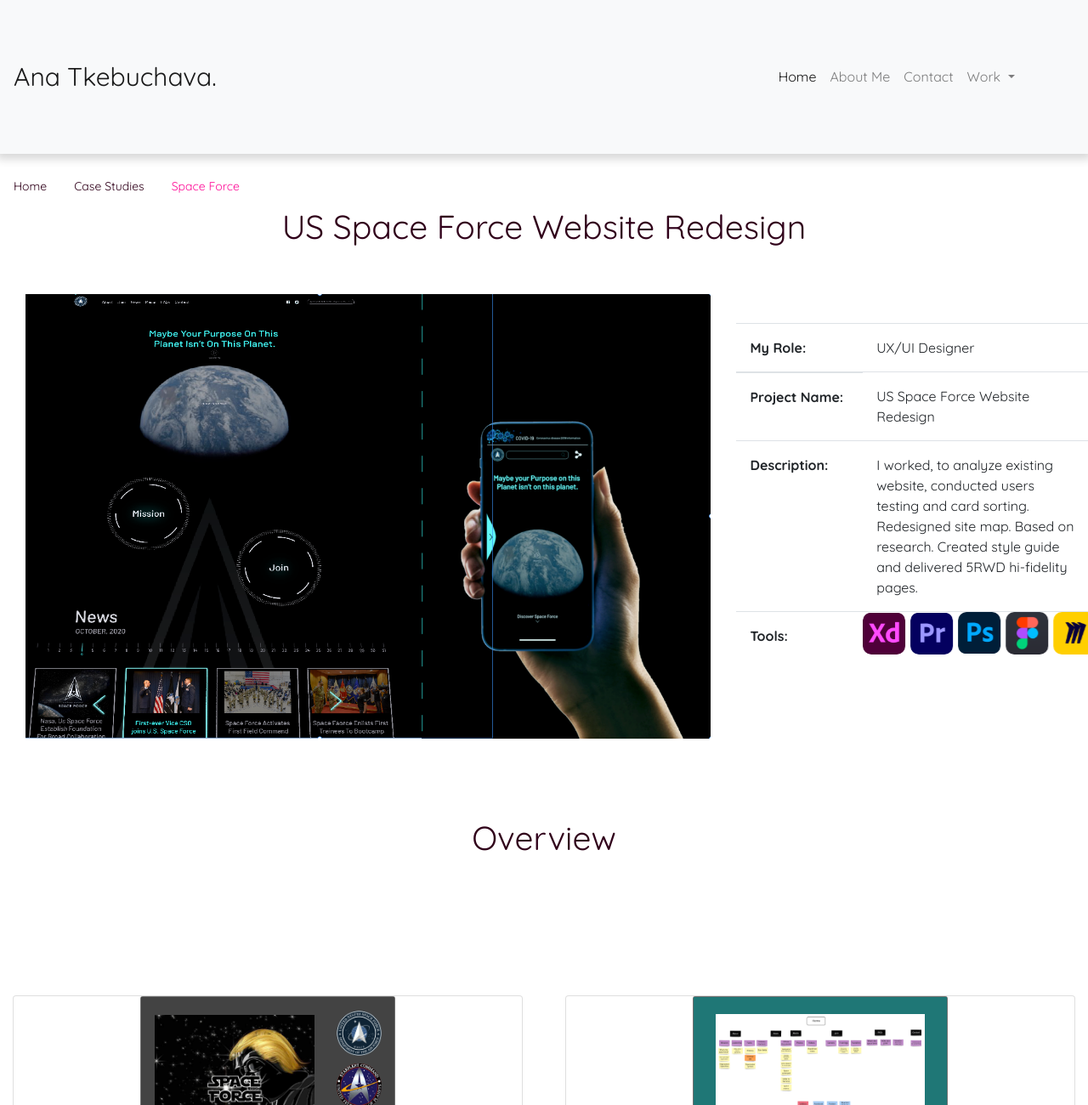
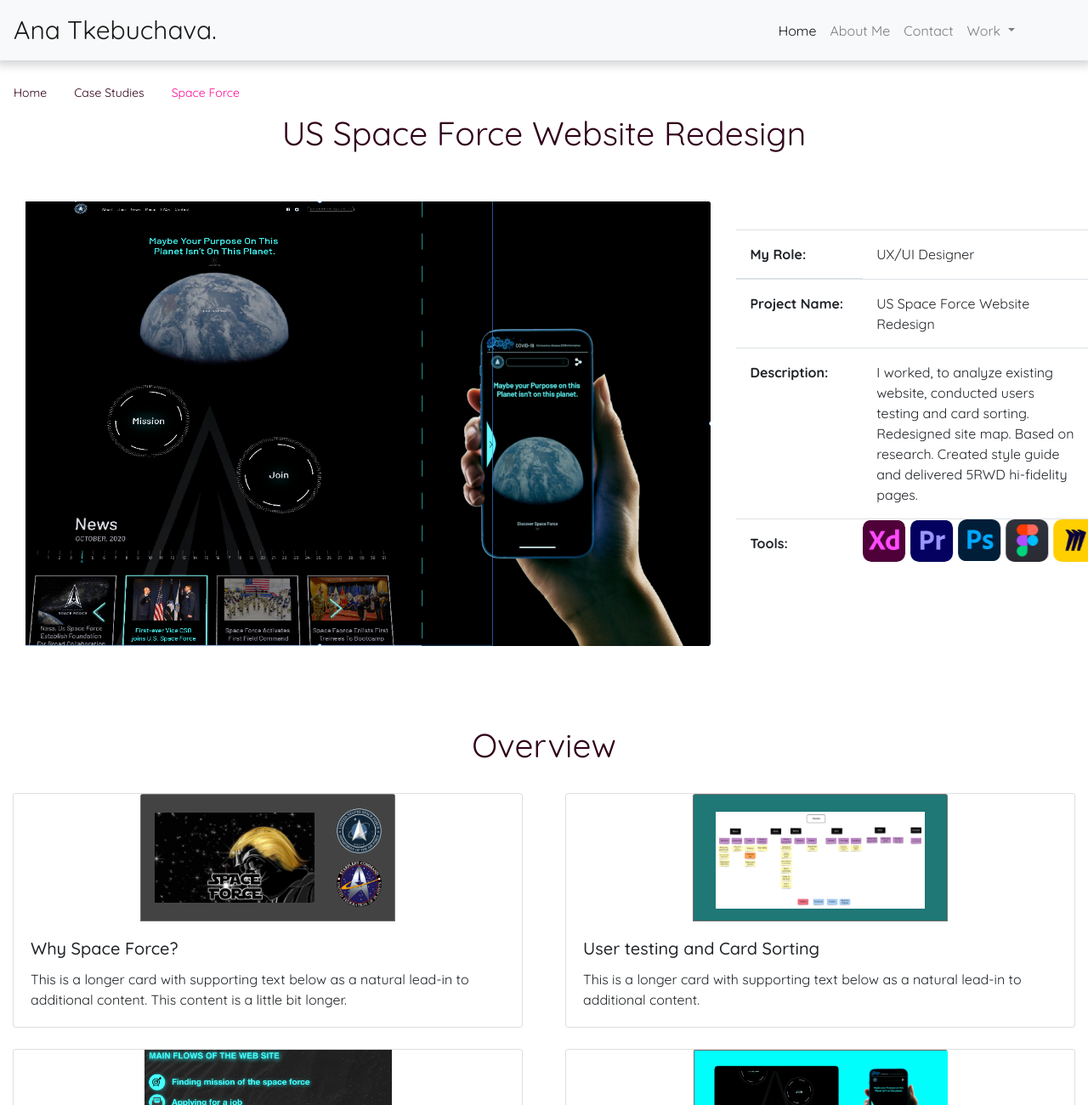
Before and after one commit to anatkebuchava/homework20, a plain HTML site: page index.html in a window 1280 px wide. Shown: the top 1300 px of the page at 85% size. Drawn offline with nearby package versions, Linux system fonts and the light colour scheme.

Commit message:
Update styles.css

```diff
--- a/css/styles.css
+++ b/css/styles.css
@@ -22,7 +22,7 @@
 }
 #navbarNavDropdown{
     justify-content: flex-end;
-    padding: 5%;
+    padding-right: 5%;
 }
 .navbar-brand{
     font-size: 30px;
@@ -117,7 +117,7 @@
     display: flex;
     justify-content: center;
     width: 100%;
-    padding: 10%;
+    /* padding: 10%; */
 }
 
 .card-img-top{
```
